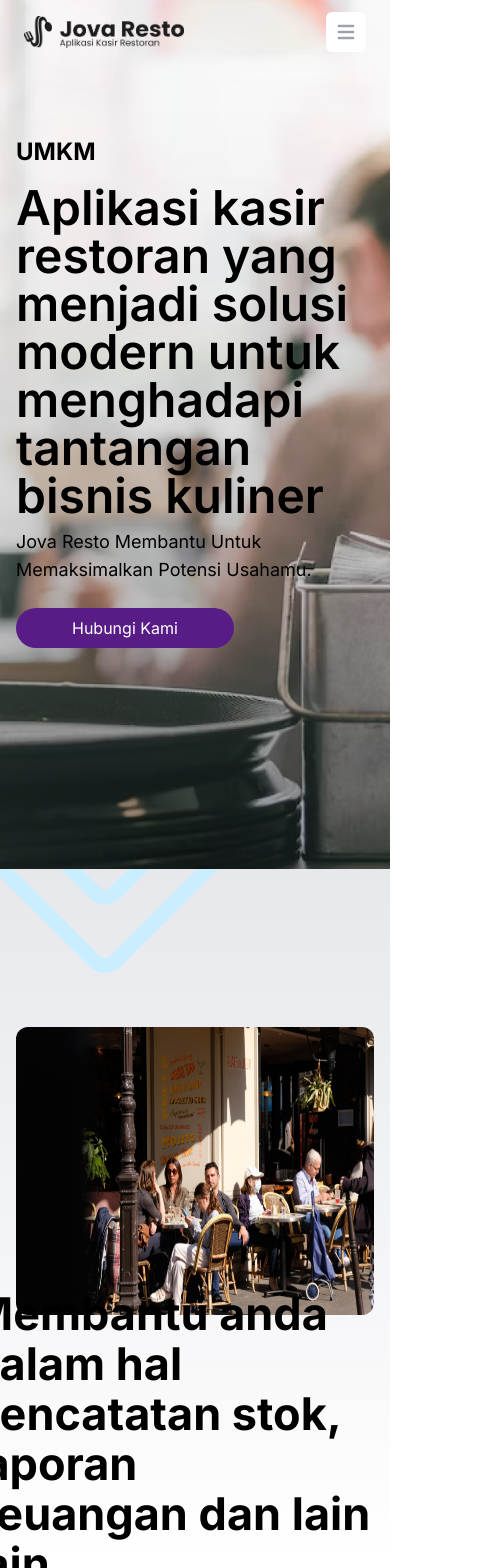
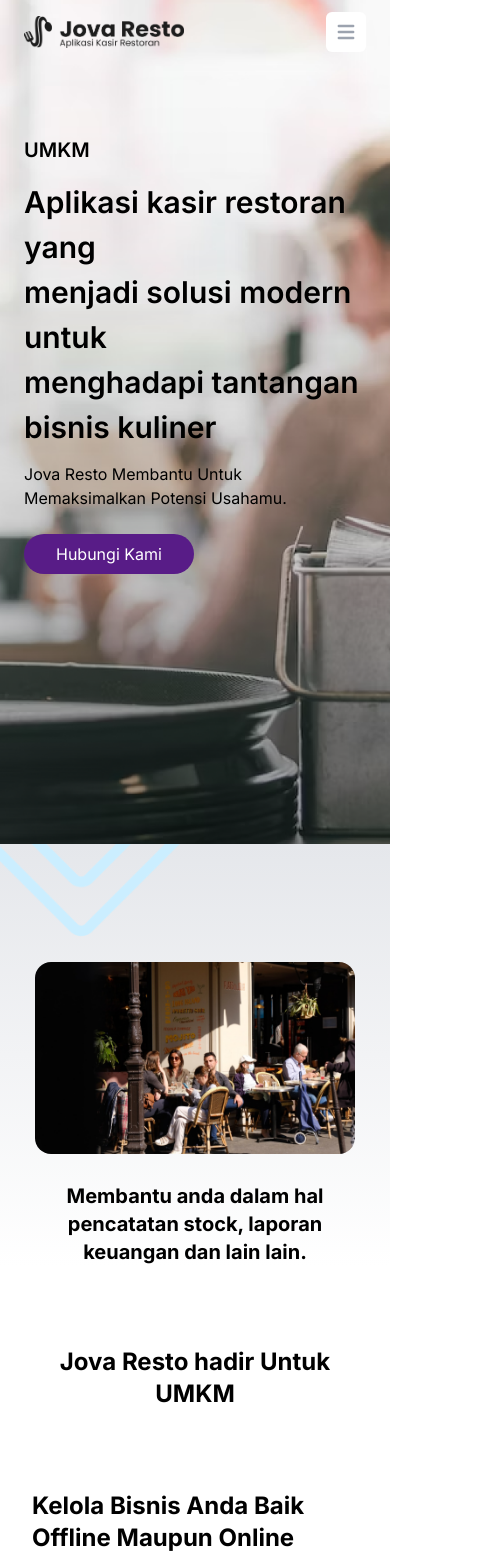
Before and after one commit to agnesmarpaung09/Jova-Resto, a Next.js app: page / in a window 390 px wide. Shown: the top 1568 px of the page, 491 px wide, since content can reach past the window. Built offline with nearby package versions, Linux system fonts and the light colour scheme.

Commit message:
feat: responsive page

```diff
--- a/app/page.tsx
+++ b/app/page.tsx
@@ -3,34 +3,28 @@ import React from "react";
 const Home = () => {
   return (
     <>
-      <div className="min-h-screen ">
+      <div className="min-h-screen flex item-center container mx-auto px-5 sm:px-7 pt-32 pb-16 lg:pb-20">
         <div
-          className="absolute inset-0 bg-cover bg-no-repeat bg-center w-full h-full object-cover"
+          className="absolute inset-0 bg-cover bg-center"
           style={{
             backgroundImage: `url('/images/HOME1.png')`,
-            height: "103%",
           }}
         ></div>
         <div className="absolute inset-0 flex">
-          <div
-            id="home"
-            className="text-left mx-4 md:mx-16 lg:px-48 py-10 mt-24"
-          >
-            <h1 className="text-2xl font-bold mb-4 text-black">UMKM</h1>
-            <h2 className="text-5xl font-semibold mb-2 text-black">
-              Aplikasi kasir restoran yang
+          <div id="home" className="text-left mx-6 lg:px-48 py-10 mt-24 ">
+            <h1 className=" font-semibold text-black text-xl lg:text-3xl mb-4 ">
+              UMKM
+            </h1>
+            <h2 className=" text-black font-semibold text-3xl  lg:text-5xl  !leading-normal mb-3 ">
+              Aplikasi kasir restoran yang <br /> menjadi solusi modern untuk{" "}
               <br />
-              menjadi solusi modern untuk
-              <br className="mt-2" />
-              menghadapi tantangan
-              <br className="mt-2" />
+              menghadapi tantangan <br />
               bisnis kuliner
-              <br className="mt-2" />
             </h2>
-            <span className="text-lg text-black">
+            <span className="text-md lg:text-lg text-black">
               Jova Resto Membantu Untuk Memaksimalkan Potensi Usahamu.
             </span>
-            <button className="block mt-6 px-14 py-2 bg-purple-900 text-white rounded-full hover:bg-purple-700">
+            <button className="block bg-purple-900 text-white rounded-full hover:bg-purple-700 mt-6 px-8 lg:px-14 py-2">
               Hubungi Kami
             </button>
           </div>
@@ -38,29 +32,26 @@ const Home = () => {
       </div>
 
       {/* First Section */}
-      <div
-        id="first-section"
-        className="bg-gradient-to-b from-gray-200 to-white"
-      >
-        <div className="container mx-auto px-4 md:px-8 lg:px-40">
+      <div className="bg-gradient-to-b from-gray-200 to-white">
+        <div className="container mx-auto px-8 xl:px-24 2xl:px-36">
           <img
             src="/images/background.png"
             alt=""
-            className="mb-4 ml-[-50px] max-w-[280px]"
+            className="mb-4 ml-[-50px] max-w-[200px] lg:ml-[-70px] lg:max-w-[280px]"
           />
-          <div className="grid md:grid-cols-2 gap-1 items-center mt-10">
-            <div>
+          <div className="grid sm:grid-cols-2 gap-1 items-center lg:mt-10">
+            <div className="flex items-center justify-center 2xl:justify-start">
               <img
                 src="/images/UMKM1.PNG"
                 alt=""
-                className="rounded-xl w-100 h-72 lg:w-120 lg:h-90 mx-auto md:mx-0"
+                className="rounded-2xl w-80 h-48 lg:w-5/6 lg:h-full "
               />
             </div>
-            <div className="md:pl-8 lg:pl-12 scale-125">
-              <h1 className="text-4xl font-bold">
+            <div className="">
+              <h1 className="font-bold mt-6 text-xl md:text-2xl lg:text-3xl xl:text-4xl  text-center sm:text-left sm:ml-6 ">
                 Membantu anda dalam hal <br />
-                pencatatan stok, laporan <br className="mt-2" />
-                keuangan dan lain lain. <br className="mt-2" />
+                pencatatan stock, laporan <br className="mt-4" />
+                keuangan dan lain lain. <br className="mt-4" />
               </h1>
             </div>
           </div>
@@ -68,14 +59,16 @@ const Home = () => {
       </div>
 
       {/* Second Section */}
-      <div className="text-center mt-40">
-        <h1 className="text-5xl font-bold">Jova Resto hadir Untuk UMKM</h1>
+      <div className="text-center mt-20 px-8  lg:mt-40  ">
+        <h1 className="text-2xl lg:text-4xl 2xl:text-5xl font-bold">
+          Jova Resto hadir Untuk UMKM
+        </h1>
       </div>
 
       {/* Third Section */}
-      <div className="grid md:grid-cols-2 gap-8 items-center mt-20">
-        <div id="second-section" className="lg:pl-60 scale-110">
-          <h1 className="text-5xl font-bold mb-4">
+      <div className="grid sm:grid-cols-2 gap-8 items-center px-8  mt-20">
+        <div id="second-section" className="lg:pl-10 xl:pl-28 2xl:pl-48">
+          <h1 className="text-2xl lg:text-4xl xl:text-4xl   2xl:text-5xl font-bold mb-4">
             Kelola Bisnis Anda Baik <br />
             Offline Maupun Online <br className="mt-2" />
           </h1>
@@ -103,30 +96,27 @@ const Home = () => {
             </svg>
           </span>
         </div>
-        <div className="text-center">
         <div className="grid justify-center">
           <img
             src="/images/UMKM2.PNG"
             alt="Another Image"
-              className="mt-4 rounded-lg md:w-96 lg:w-120 mx-auto block md:mx-2 max-w-full lg:max-w-2xl"
+            className="rounded-2xl w-80 sm:w-auto md:w-72 lg:w-3/4 xl:w-96 mx-auto block  max-w-full lg:max-w-2xl"
           />
-          </div>
         </div>
       </div>
 
       {/* Fourth Section */}
-      <div className="grid md:grid-cols-2 gap-8 items-center mt-28">
-        <div className="text-center">
+      <div className="grid sm:grid-cols-2 gap-8 px-8 items-center mt-28 lg:mt-36">
         <div className="grid justify-center">
           <img
             src="/images/UMKM3.PNG"
             alt="Another Image"
-              className="mt-4 rounded-lg md:w-96 lg:w-120 mx-auto block md:mx-2 max-w-full lg:max-w-2xl scale-125"
+            className="rounded-2xl w-96 h-72 sm:w-auto sm:h-64 lg:w-auto lg:h-96"
           />
         </div>
-        </div>
-        <div className="lg:pr-60 text-left scale-110">
-          <h1 className="text-5xl font-bold mb-4">
+
+        <div className="lg:pr-10 xl:pr-28 2xl:pr-60 text-left ">
+          <h1 className="text-2xl lg:text-4xl xl:text-4xl 2xl:text-5xl font-bold mb-4">
             Pengelolaan Inventaris Dan Stok <br className="mt-2" />
           </h1>
           <p className="text-md text-gray-500 tracking-wider text-justify">
@@ -155,9 +145,9 @@ const Home = () => {
       </div>
 
       {/* Fifth Section */}
-      <div className="grid md:grid-cols-2 gap-8 items-center mt-36">
-        <div className="lg:pl-60 scale-110">
-          <h1 className="text-5xl font-bold mb-4">
+      <div className="grid sm:grid-cols-2 gap-8 px-8 items-center mt-28 lg:mt-32">
+        <div className="lg:pl-10 xl:pl-28 2xl:pl-48  ">
+          <h1 className="text-2xl lg:text-4xl  xl:text-4xl 2xl:text-5xl  font-bold mb-4 ">
             Melihat Laporan Transaksi Dan Penjualan
             <br className="mt-2" />
           </h1>
@@ -189,7 +179,7 @@ const Home = () => {
             <img
               src="/images/UMKM4.PNG"
               alt="Another Image"
-              className="mt-4 rounded-lg md:w-96 lg:w-120 mx-auto block md:mx-2 max-w-full lg:max-w-2xl scale-125"
+              className="mt-4 rounded-2xl sm:w-auto sm:h-72 md:w-96 lg:w-auto lg:h-96 mx-auto block md:mx-2 max-w-full lg:max-w-2xl "
             />
           </div>
         </div>
@@ -214,7 +204,7 @@ const Home = () => {
         >
           {/* Testimonial 1 */}
           <div
-            className="relative flex items-center bg-center bg-no-repeat rounded-xl -left-3/4 scale-150"
+            className="relative flex items-center bg-center bg-no-repeat rounded-xl -left-3/4 "
             style={{
               backgroundImage: `url('/images/BG testimonial1.png')`,
             }}
@@ -243,12 +233,12 @@ const Home = () => {
 
           {/* Testimonial 2 */}
           <div
-            className="relative flex items-center  bg-center bg-no-repeat rounded-xl scale-150 "
+            className="relative flex items-center  bg-center bg-no-repeat rounded-xl  "
             style={{
               backgroundImage: `url('/images/BG testimonial1.png')`,
             }}
           >
-            <div className="w-1/3 h-full bg-cover bg-center rounded-xl">
+            <div className="w-1/3 h-full bg-cover bg-center  rounded-xl">
               <img
                 src="/images/UMKM5.png"
                 alt="Testimonial 2"
@@ -273,7 +263,7 @@ const Home = () => {
 
           {/* Testimonial 3 */}
           <div
-            className="relative flex items-center bg-center bg-no-repeat rounded-xl -right-3/4 scale-150"
+            className="relative flex items-center bg-center bg-no-repeat rounded-xl -right-3/4"
             style={{
               backgroundImage: `url('/images/BG testimonial1.png')`,
             }}
@@ -303,12 +293,12 @@ const Home = () => {
       </div>
 
       {/* Contact Section */}
-      <div className="grid md:grid-cols-2 gap-8 items-center text-center mt-40">
-        <div className="lg:pl-60">
+      <div className="grid md:grid-cols-2 gap-8 items-center text-center px-8 mt-40">
+        <div className="lg:pl-48">
           <img
             src="images/CONTACT.png"
             alt="Image description"
-            className="w-80 h-80 object-contain "
+            className="w-auto h-96 object-contain "
           />
         </div>
         <div id="fourth-section" className="lg:pr-60 text-left">
```
Lines whose indentation alone changed are shown as unchanged.
